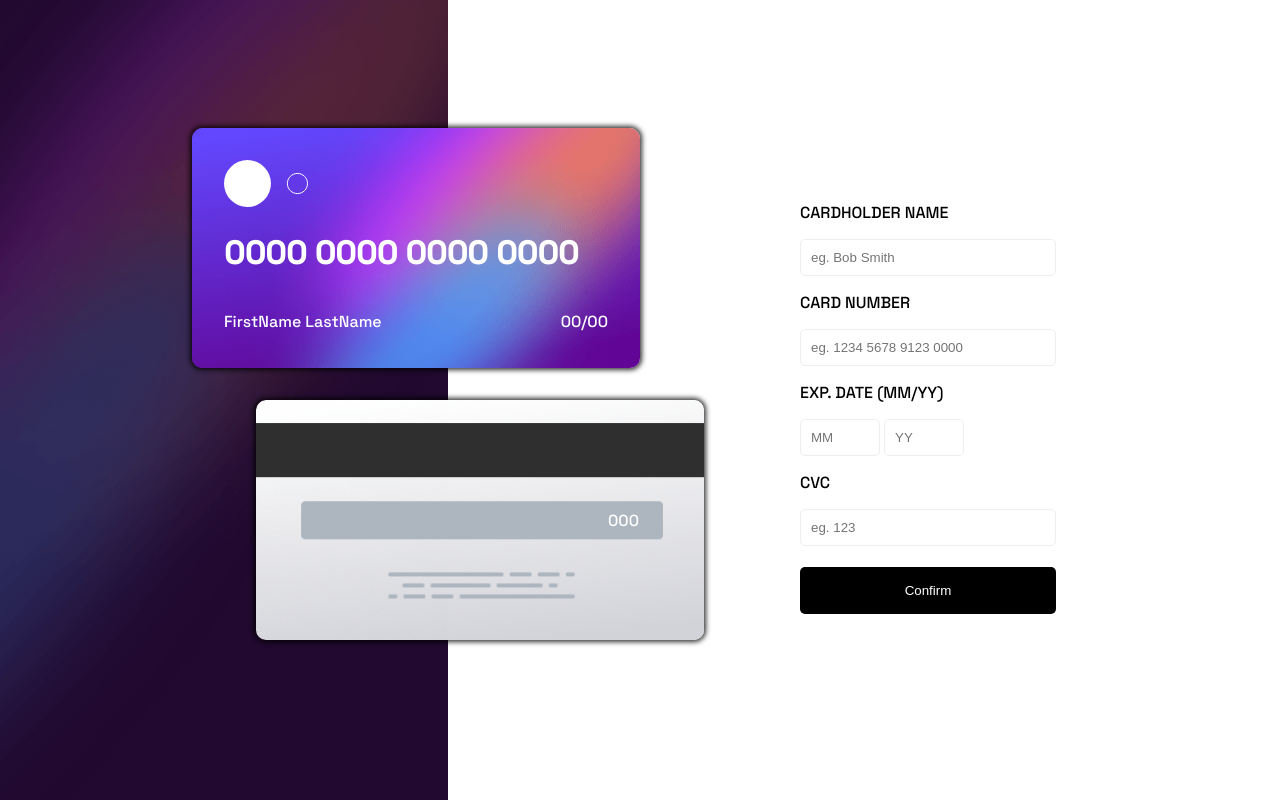
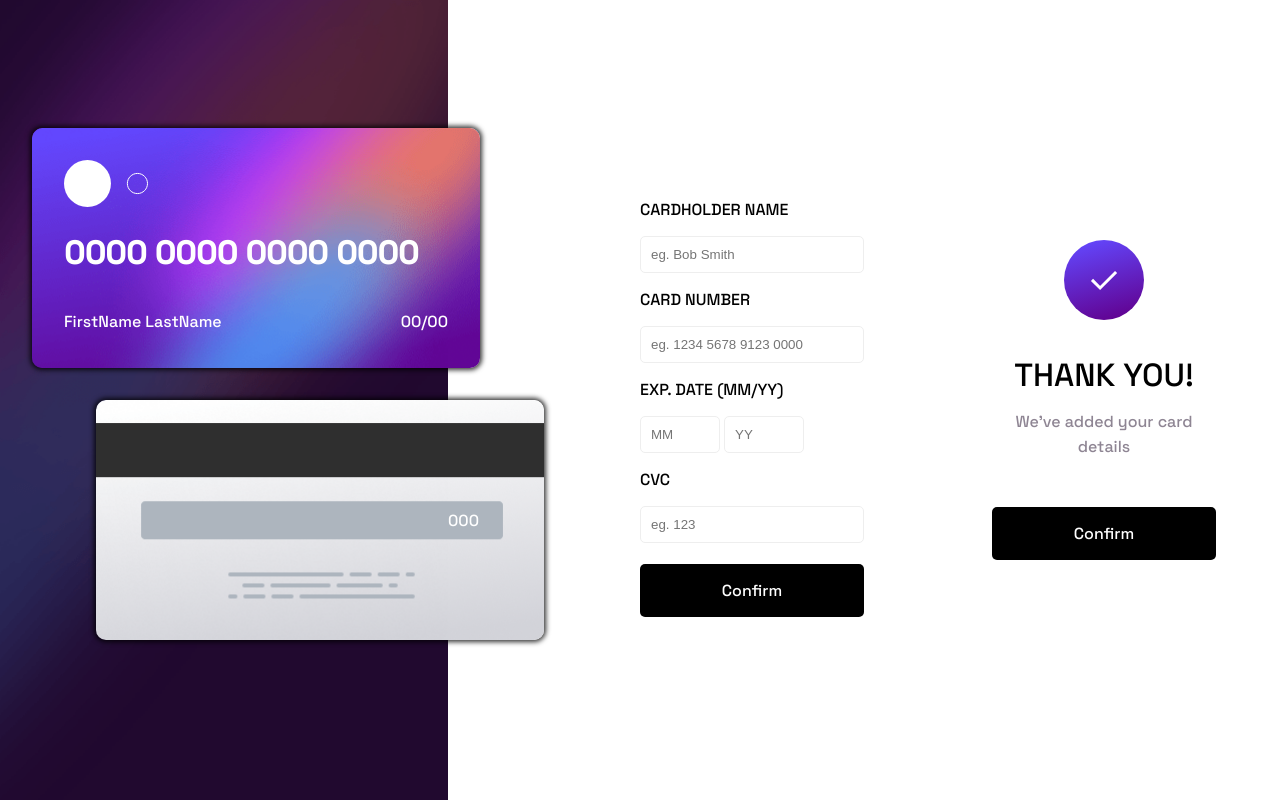
Before and after one commit to Vsomera/Card-Details-Form, a plain HTML site: page index.html in a window 1280 px wide. Drawn offline with nearby package versions, Linux system fonts and the light colour scheme.

Commit message:
Add files via upload

```diff
--- a/index.html
+++ b/index.html
@@ -14,7 +14,7 @@
         </aside>
 
     <main>
-
+        <!-- Front and Back Cards -->
         <div class="card-container">
             <div id="card-front" class="card">
                 <div id="card-front-content-container">
@@ -35,7 +35,8 @@
                 </div>
         </div>
 
-        <form class="form-container" action="/" method="post">
+        <form class="form-container">
+            <!-- HTML for Collecting User Information -->
             <p>CARDHOLDER NAME</p>
                 <input id="card-name"class="input" type="text" value="" placeholder="eg. Bob Smith" onkeyup=getCardHolderName()>
                 <p id="name-error" class="error-msg">Please enter your first and last name</p>
@@ -54,10 +55,27 @@
                         <input id="cvc" class="input" type="text" value="" placeholder="eg. 123" onkeyup=getCVC()>
                         <p id="cvc-error" class="error-msg">Invalid CVC</p>
                     </div>
+
             </div>
                 <br>
-            <button type="submit" name="submit">Confirm</button>
+            <a id="confirm-btn">Confirm</a>
         </form>
+
+
+        <div class="thank-you-container">
+            <!-- HTML for Thank You -->
+                <div>
+                    <svg width="80" height="80" fill="none" xmlns="http://www.w3.org/2000/svg">
+                        <circle cx="40" cy="40" r="40" fill="url(#a)"/><path d="M28 39.92 36.08 48l16-16" stroke="#fff" stroke-width="3"/><defs>
+                            <linearGradient id="a" x1="-23.014" y1="11.507" x2="0" y2="91.507" gradientUnits="userSpaceOnUse"><stop stop-color="#6348FE"/><stop offset="1" stop-color="#610595"/>
+                                </linearGradient></defs></svg>
+                </div>
+            <div id="thank-you-text">
+                <h1>THANK YOU!</h1>
+                    <p>We've added your card details</p>
+                </div>
+            <a id="confirm-btn">Confirm</a>
+        </div>
 
     </main>
     <script src="index.js"></script>
--- a/public/index.js
+++ b/public/index.js
@@ -78,3 +78,11 @@ const getCVC = () => {
       $("#cvc").css("border", "1px solid red")
     }
 }
+
+
+const toggleHTML = () => {
+
+}
+
+// $(".thank-you-container").css("display", "none")
+// $(".form-container").css("display", "flex")
--- a/public/styles.css
+++ b/public/styles.css
@@ -67,7 +67,7 @@ main {
 
 
 /*Texboxes*/
-.form-container {
+.form-container, .thank-you-container {
     padding: 0 5%;
     display: flex;
     flex-flow: column nowrap;
@@ -101,8 +101,8 @@ main {
     border: 1px solid #eeeeee
 }
 
-/*Button*/
-button {
+/*anchor Button*/
+#confirm-btn {
     background-color: black;
     color: white;
     width: 100%;
@@ -110,6 +110,7 @@ button {
     padding: 1rem;
     border-radius: 5px;
     border: 0;
+    text-align: center;
 }
 
 /*Error Messages*/
@@ -118,3 +119,18 @@ button {
     font-size: 10px;
     display: none
 }
+
+/* Thank You HTML*/
+.thank-you-container {
+    text-align: center;
+}
+#thank-you-text {
+    margin: 1rem 0 2rem 0;
+    line-height: 25px;
+}
+#thank-you-text h1 {
+    font-weight: 300;
+}
+#thank-you-text p {
+    color: hsl(279, 6%, 55%);
+}
```
